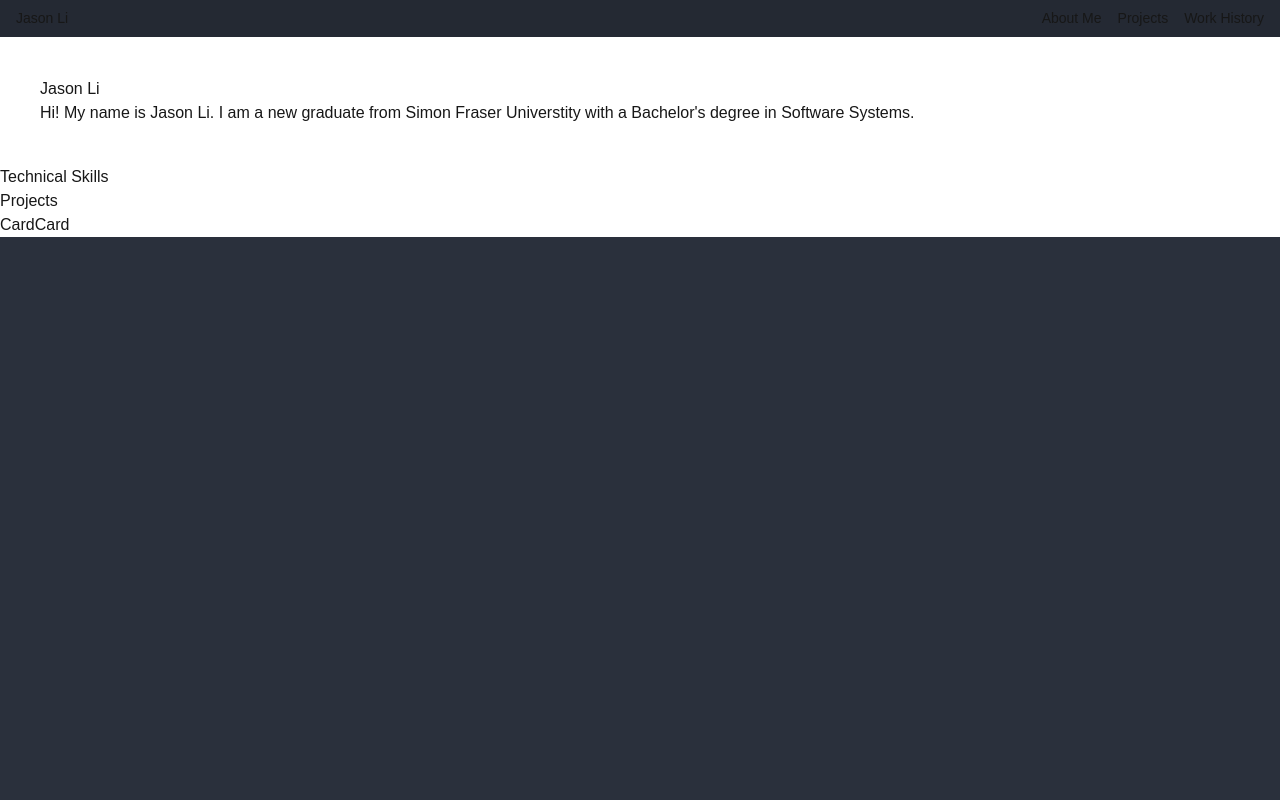
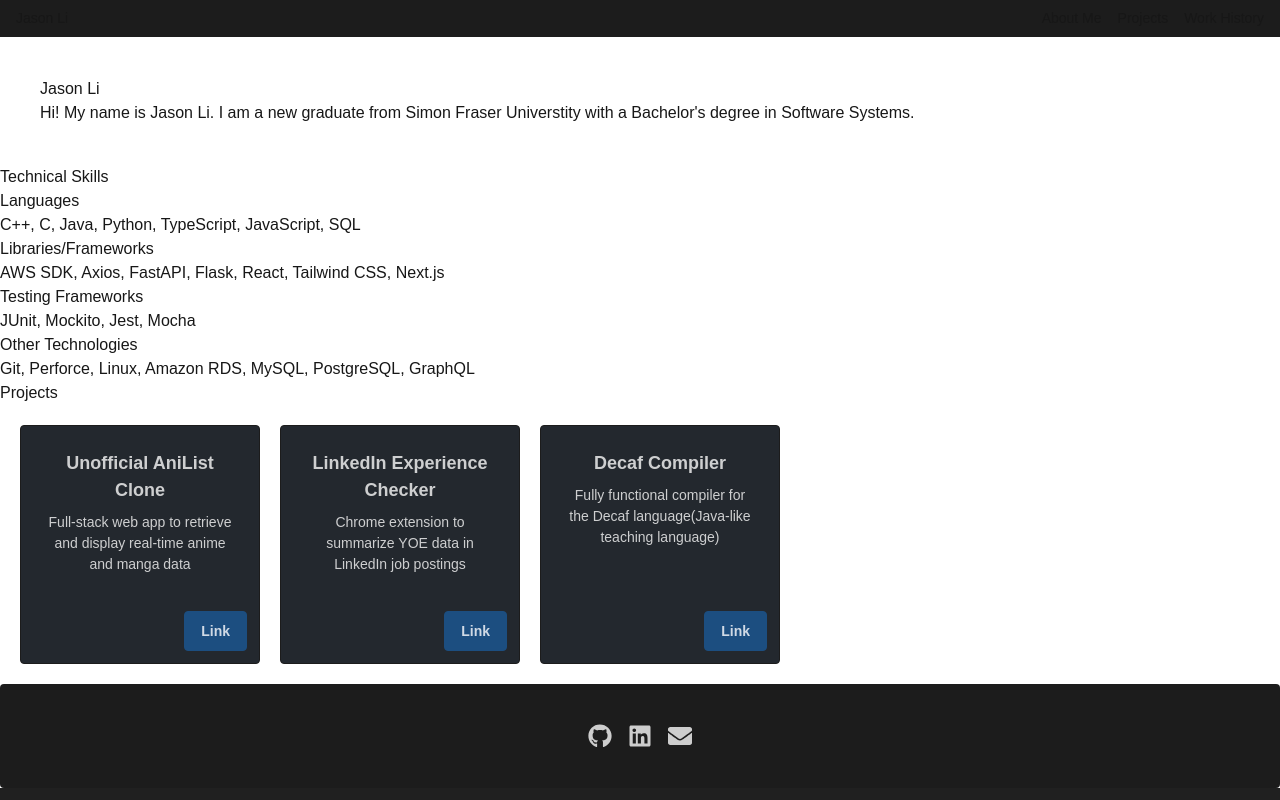
Before and after one commit to jla690/personal-website, a Next.js app: page / in a window 1280 px wide. Built offline with nearby package versions, Linux system fonts and the light colour scheme.

Commit message:
Made a lot of changes

```diff
--- a/app/Card.tsx
+++ b/app/Card.tsx
@@ -1,7 +1,22 @@
 import React from "react";
 
-const Card = () => {
-  return <div>Card</div>;
+interface Props {
+  title: string;
+  description: string;
+}
+
+const Card = ({ title, description }: Props) => {
+  return (
+    <div className="card card-border bg-neutral text-neutral-content card-md w-60 ml-5 my-5 hover:bg-neutral/50 transition-colors">
+      <div className="card-body text-center items-center">
+        <div className="card-title">{title}</div>
+        <div>{description}</div>
+      </div>
+      <div className="justify-end card-actions mx-3 my-3">
+        <button className="btn btn-primary">Link</button>
+      </div>
+    </div>
+  );
 };
 
 export default Card;
--- /dev/null
+++ b/app/Footer.tsx
@@ -0,0 +1,24 @@
+import React from "react";
+import { FaGithub, FaLinkedin, FaEnvelope } from "react-icons/fa";
+
+const Footer = () => {
+  return (
+    <footer className="footer footer-horizontal footer-center bg-base-200 text-base-content rounded p-10">
+      <nav>
+        <div className="grid grid-flow-col gap-4">
+          <a href="https://github.com/jla690">
+            <FaGithub size={24}></FaGithub>
+          </a>
+          <a href="https://www.linkedin.com/in/jason-li-115732174/">
+            <FaLinkedin size={24}></FaLinkedin>
+          </a>
+          <a href="mailto:jason.l.i@hotmail.com">
+            <FaEnvelope size={24}></FaEnvelope>
+          </a>
+        </div>
+      </nav>
+    </footer>
+  );
+};
+
+export default Footer;
--- /dev/null
+++ b/app/Projects.tsx
@@ -0,0 +1,26 @@
+import React from "react";
+import Card from "./Card";
+
+const Projects = () => {
+  return (
+    <div>
+      <h1>Projects</h1>
+      <div className="flex">
+        <Card
+          title="Unofficial AniList Clone"
+          description="Full-stack web app to retrieve and display real-time anime and manga data"
+        ></Card>
+        <Card
+          title="LinkedIn Experience Checker"
+          description="Chrome extension to summarize YOE data in LinkedIn job postings"
+        ></Card>
+        <Card
+          title="Decaf Compiler"
+          description="Fully functional compiler for the Decaf language(Java-like teaching language)"
+        ></Card>
+      </div>
+    </div>
+  );
+};
+
+export default Projects;
--- /dev/null
+++ b/app/Skills.tsx
@@ -0,0 +1,19 @@
+import React from "react";
+
+const Skills = () => {
+  return (
+    <div>
+      <h1>Technical Skills</h1>
+      <h2>Languages</h2>
+      <div>C++, C, Java, Python, TypeScript, JavaScript, SQL</div>
+      <h2>Libraries/Frameworks</h2>
+      <div>AWS SDK, Axios, FastAPI, Flask, React, Tailwind CSS, Next.js</div>
+      <h2>Testing Frameworks</h2>
+      <div>JUnit, Mockito, Jest, Mocha</div>
+      <h2>Other Technologies</h2>
+      <div>Git, Perforce, Linux, Amazon RDS, MySQL, PostgreSQL, GraphQL</div>
+    </div>
+  );
+};
+
+export default Skills;
--- a/app/globals.css
+++ b/app/globals.css
@@ -1,6 +1,6 @@
 @import "tailwindcss";
  @plugin "daisyui" {
-   themes: dim;
+   themes: business;
  }
 
 :root {
--- a/app/layout.tsx
+++ b/app/layout.tsx
@@ -23,7 +23,7 @@
   children: React.ReactNode;
 }>) {
   return (
-    <html lang="en" data-theme="dim">
+    <html lang="en" data-theme="business">
       <body
         className={`${geistSans.variable} ${geistMono.variable} antialiased`}
       >
--- a/app/page.tsx
+++ b/app/page.tsx
@@ -1,6 +1,9 @@
 import Image from "next/image";
 import Link from "next/link";
 import Card from "./Card";
+import Footer from "./Footer";
+import Projects from "./Projects";
+import Skills from "./Skills";
 
 export default function Home() {
   return (
@@ -30,14 +33,9 @@
           Universtity with a Bachelor's degree in Software Systems.
         </div>
       </div>
-      <div>Technical Skills</div>
-      <div>
-        <h1>Projects</h1>
-        <div className="flex">
-          <Card></Card>
-          <Card></Card>
-        </div>
-      </div>
+      <Skills></Skills>
+      <Projects></Projects>
+      <Footer></Footer>
     </div>
   );
 }
--- a/package.json
+++ b/package.json
@@ -9,9 +9,10 @@
     "lint": "eslint"
   },
   "dependencies": {
-    "next": "16.0.8",
+    "next": "^16.0.10",
     "react": "19.2.1",
-    "react-dom": "19.2.1"
+    "react-dom": "19.2.1",
+    "react-icons": "^5.5.0"
   },
   "devDependencies": {
     "@tailwindcss/postcss": "^4",
```
Also changed, not shown: 1 other file (tests, documents, lock files or other folders).
